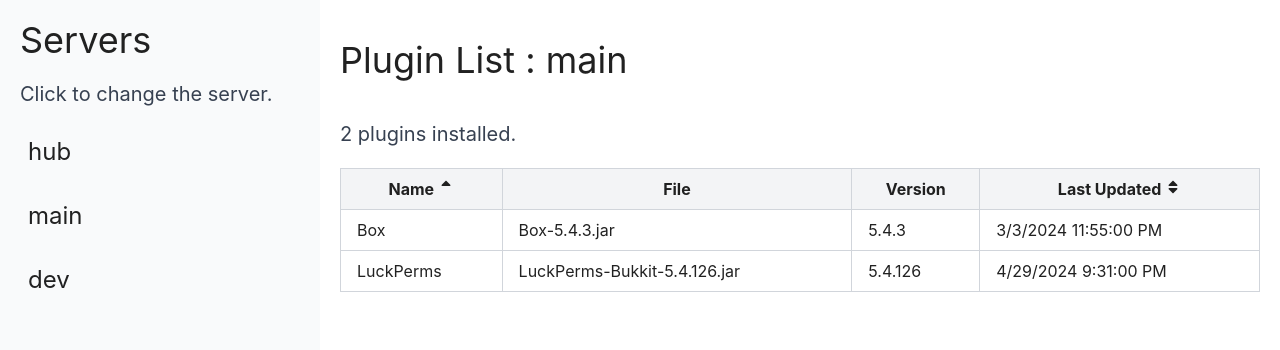
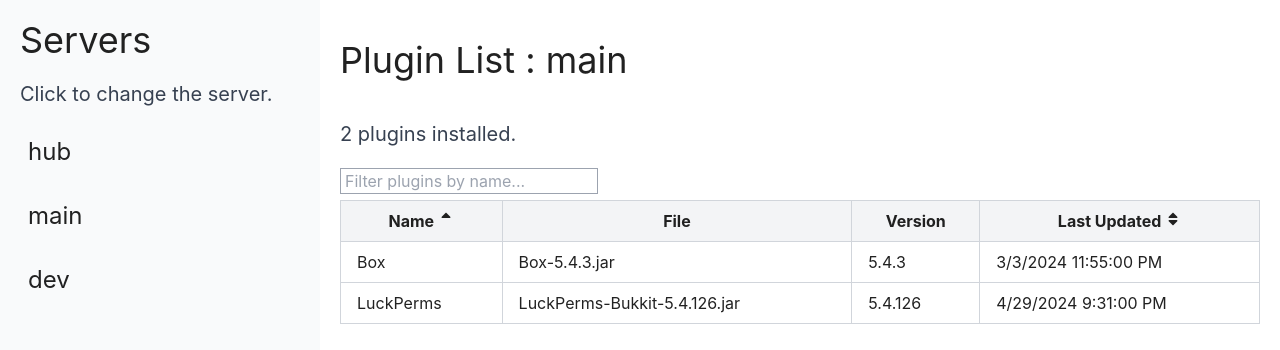
Before and after one commit to Siroshun09/plugin-list, a React (Vite) app in the folder frontend/: page / in a window 1280 px wide. Both pictures are taken after a click on the button "main". Shown: the top 350 px of the page. Built offline with nearby package versions, Linux system fonts and the light colour scheme.

Commit message:
feat(frontend): filter plugins by name

```diff
--- a/frontend/src/components/molecules/pluginTable.tsx
+++ b/frontend/src/components/molecules/pluginTable.tsx
@@ -4,6 +4,7 @@
 	createColumnHelper,
 	flexRender,
 	getCoreRowModel,
+	getFilteredRowModel,
 	getSortedRowModel,
 	useReactTable,
 } from "@tanstack/react-table";
@@ -42,18 +43,35 @@
 		columns,
 		getCoreRowModel: getCoreRowModel(),
 		getSortedRowModel: getSortedRowModel(),
+		getFilteredRowModel: getFilteredRowModel(),
 		initialState: {
 			sorting: [{ id: "pluginName", desc: false }],
 		},
 	});
 
 	return (
+		<>
+			<div id="name-filter">
+				<input
+					placeholder="Filter plugins by name..."
+					value={
+						(table.getColumn("pluginName")?.getFilterValue() as string) ?? ""
+					}
+					onChange={(e) => {
+						table.getColumn("pluginName")?.setFilterValue(e.target.value);
+					}}
+					className="flex flex-row-reverse bg-white border border-gray-400 px-1 my-1.5 right-0"
+				/>
+			</div>
 			<table className="table-auto w-full">
 				<thead>
 					{table.getHeaderGroups().map((headerGroup) => (
 						<tr key={headerGroup.id} className="text-center bg-gray-100">
 							{headerGroup.headers.map((header) => (
-							<th key={header.id} className="px-4 py-2 border border-gray-300">
+								<th
+									key={header.id}
+									className="px-4 py-2 border border-gray-300"
+								>
 									{header.isPlaceholder
 										? null
 										: flexRender(
@@ -77,6 +95,7 @@
 					))}
 				</tbody>
 			</table>
+		</>
 	);
 }
 
@@ -85,6 +104,17 @@
 	columnHelper.accessor("pluginName", {
 		header: (ctx) => makeSortableColumn(ctx, "Name"),
 		cell: (info) => info.getValue(),
+		filterFn: (row, columnId, value) => {
+			const filters = ((value as string) ?? "")
+				.split(" ")
+				.filter((str) => str.length > 0) // Remove empty filter values
+				.map((str) => str.toLowerCase()); // Make filter values lowercase to eliminate case sensitivity.
+			const cell = row.getValue<string>(columnId).toLowerCase(); // Similarly, lowercase the cell values
+			return (
+				filters.length === 0 ||
+				filters.find((filter) => cell.indexOf(filter) !== -1) !== undefined
+			);
+		},
 	}),
 	columnHelper.accessor("fileName", {
 		header: "File",
```
Lines whose indentation alone changed are shown as unchanged.
